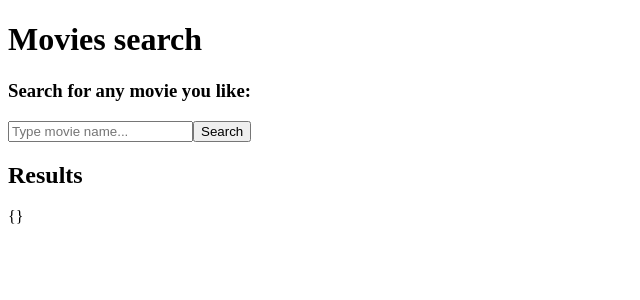
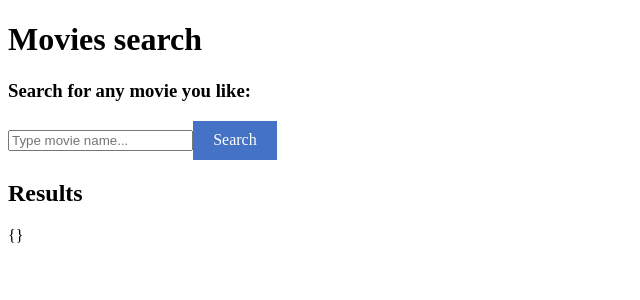
Before and after one commit to henhadayo1/movies-search, a React (Vite) app: page / in a window 1280 px wide. Shown: the top 300 px of the page, without its empty margins (0-640 px from the left). Built offline with nearby package versions, Linux system fonts and the light colour scheme.

Commit message:
Styling button

```diff
--- a/src/components/Button/Button.styled.js
+++ b/src/components/Button/Button.styled.js
@@ -1,3 +1,16 @@
 import styled from "styled-components";
 
-export const StyledButton = styled.button``;
+export const StyledButton = styled.button`
+  border: 1px solid transparent;
+  padding: 0.6em 1.2em;
+  font-size: 1em;
+  font-weight: 500;
+  font-family: inherit;
+  background-color: #4472c4;
+  color: white;
+  cursor: pointer;
+  transition: border-color 0.25s;
+  &:hover {
+    border-color: #31538f;
+  }
+`;
```
